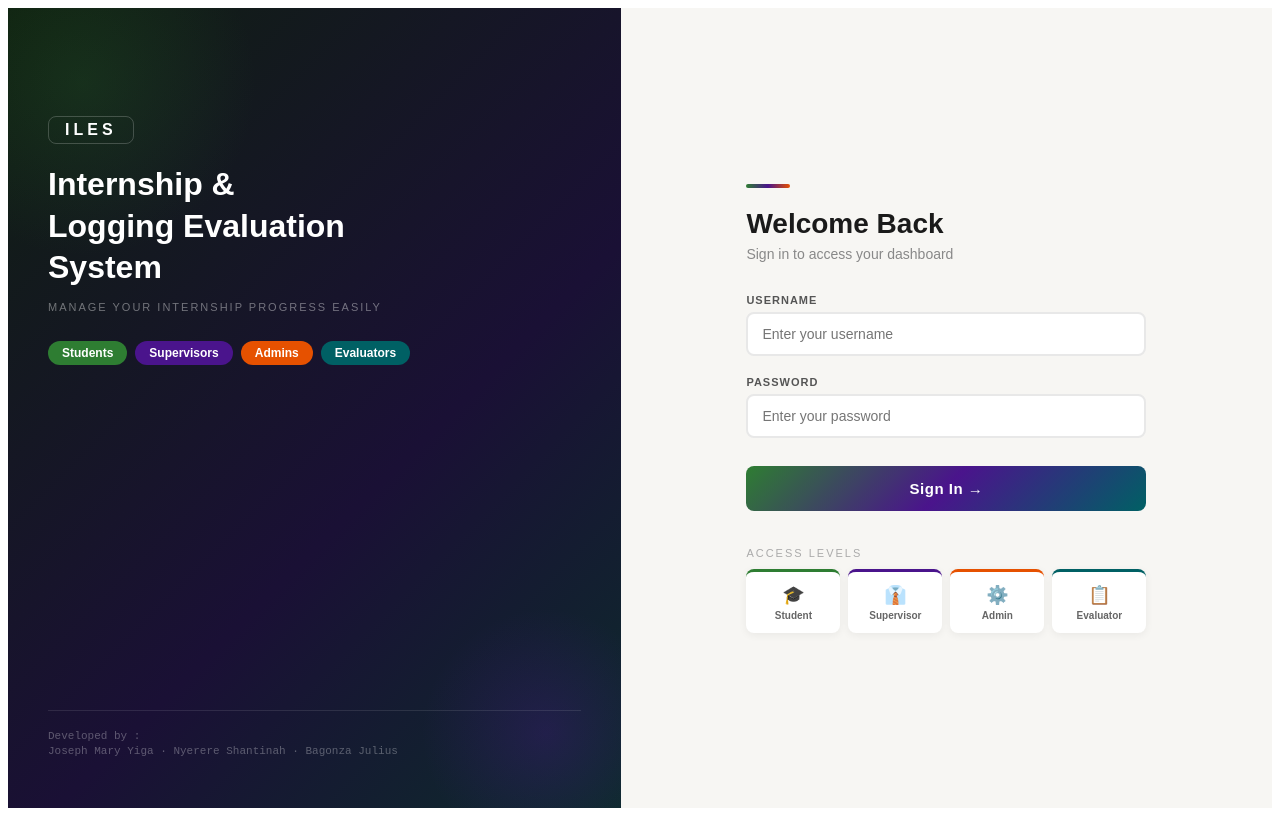
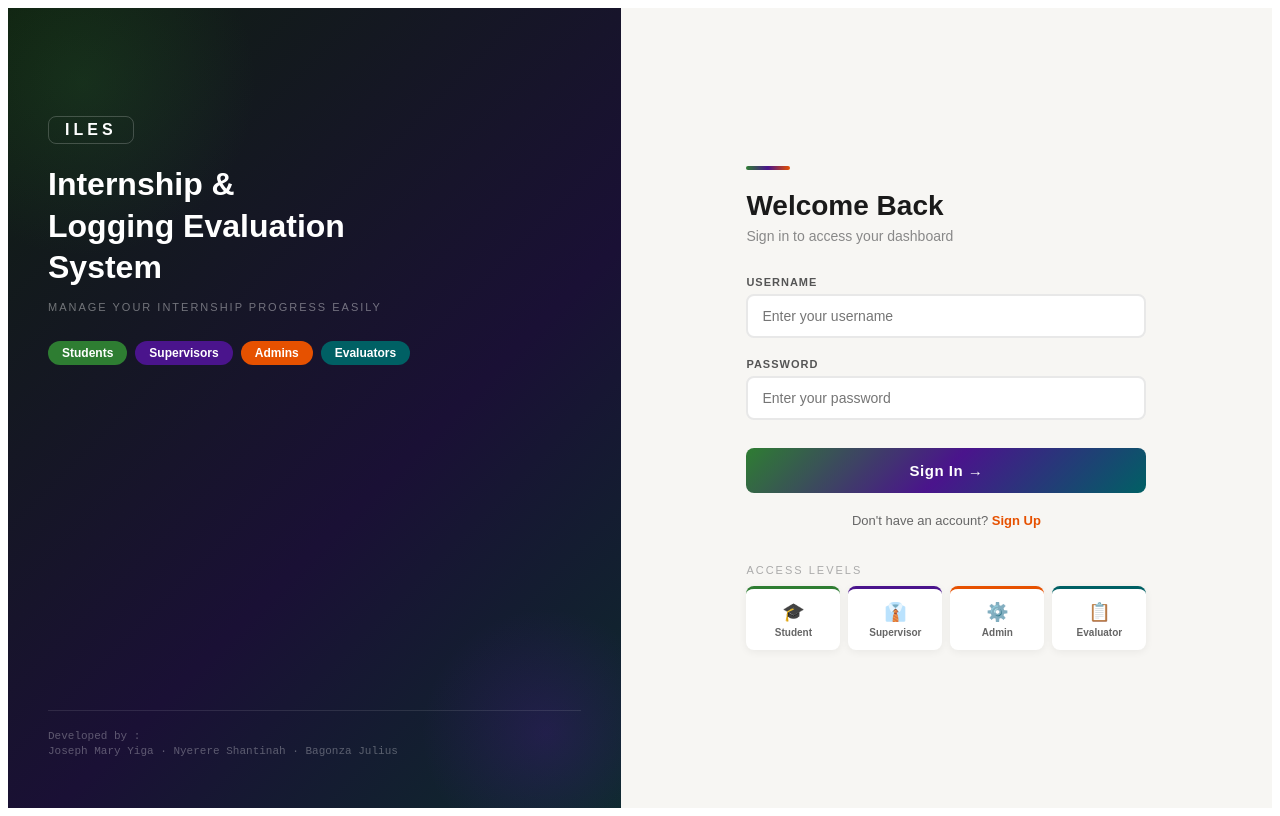
Before and after one commit to JosephMaryYiga-ops/ILES-PROJECT, a React (Vite) app in the folder frontend/: page / in a window 1280 px wide. Built offline with nearby package versions, Linux system fonts and the light colour scheme; no server answers.

Commit message:
adding link to signup page on the login page

```diff
--- a/frontend/src/pages/Login.jsx
+++ b/frontend/src/pages/Login.jsx
@@ -78,6 +78,16 @@ function Login() {
             </button>
           </form>
 
+          {/* Sign Up Link */}
+          <div style={{ textAlign: 'center', marginTop: '20px' }}>
+            <p style={{ color: '#666', fontSize: '13px', margin: 0 }}>
+              Don't have an account?{' '}
+              <a href="/signup" style={{ color: '#E65100', textDecoration: 'none', fontWeight: '600' }}>
+                Sign Up
+              </a>
+            </p>
+          </div>
+
           <div style={styles.roles}>
             <p style={styles.rolesTitle}>Access Levels</p>
             <div style={styles.roleGrid}>
```
